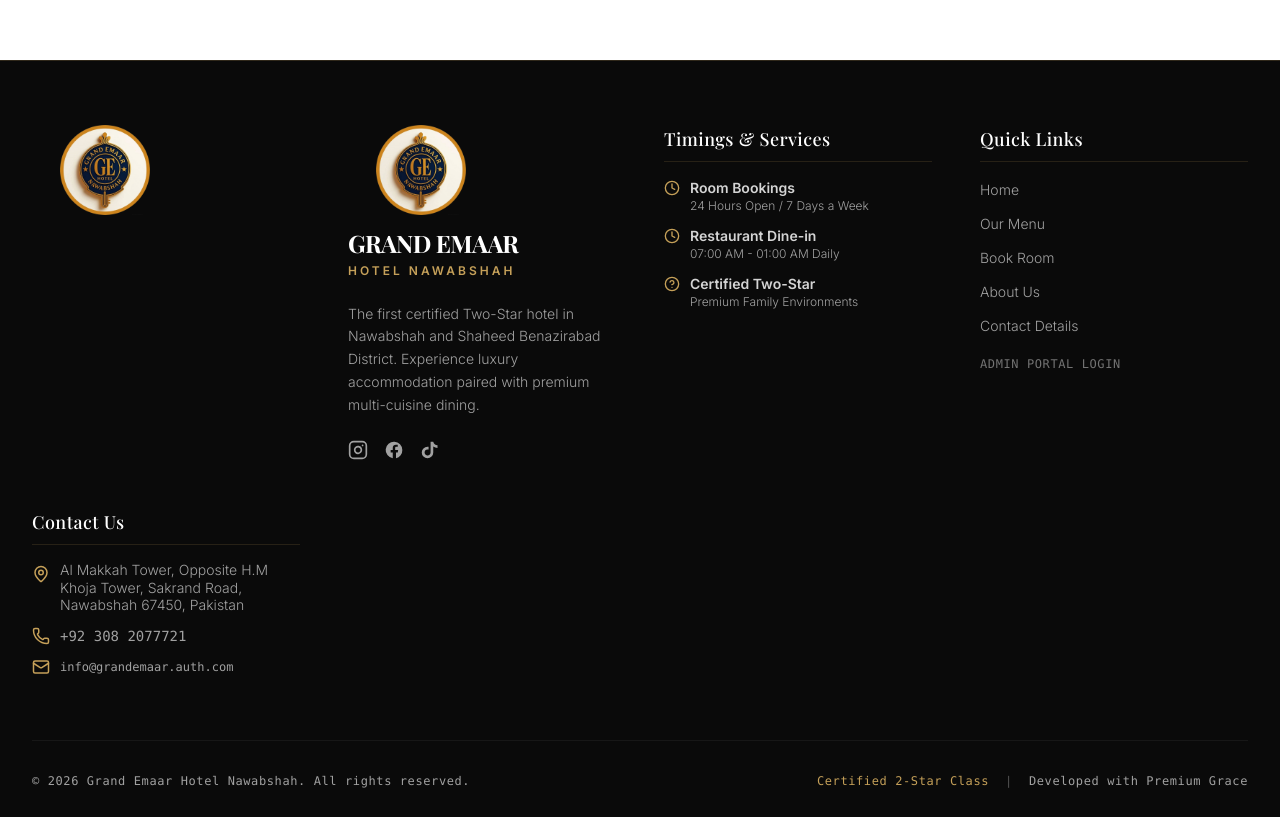
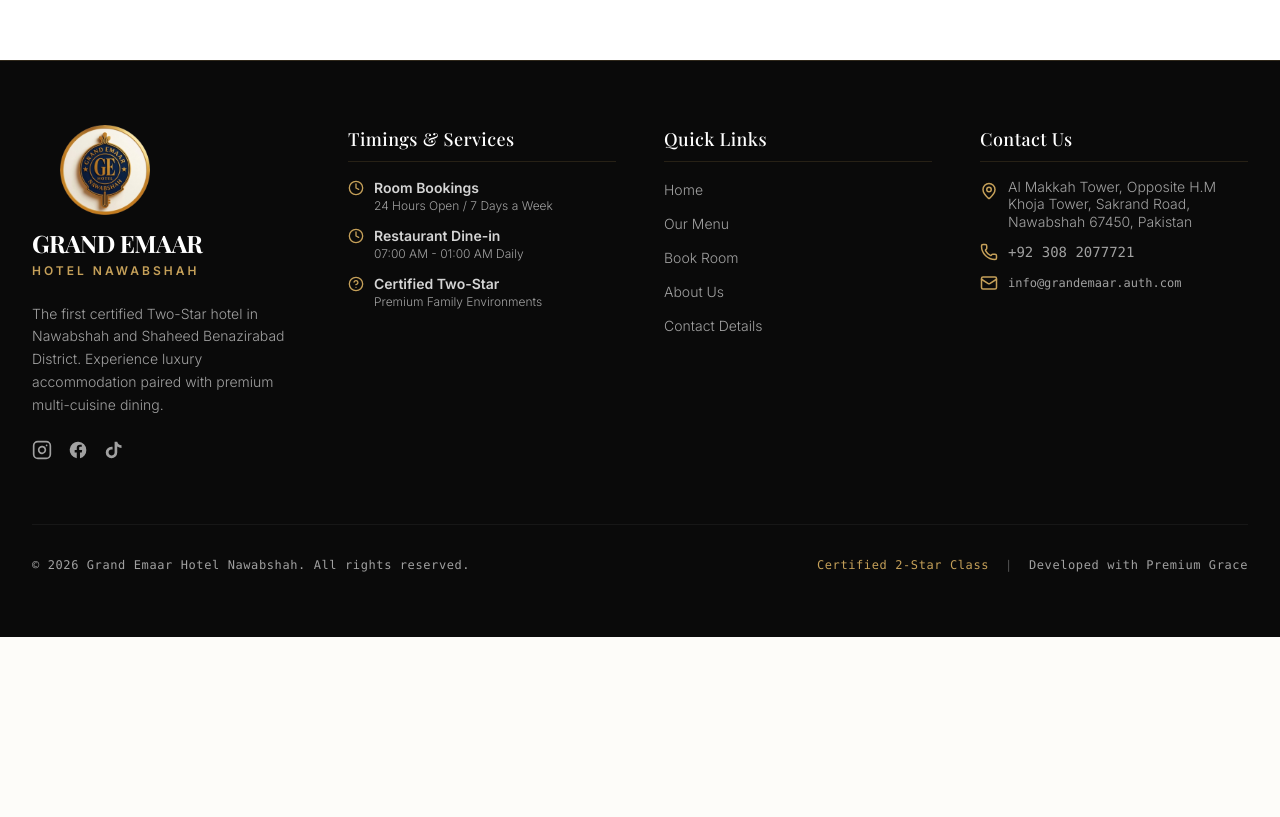
Before and after one commit to Hussainforvercel/grand-emaar-nawabshah, a Next.js app: page /about in a window 1280 px wide. Shown: the part 1980-2797 px from the top of the page. After the commit the page ends 2617 px from the top, so only its background shows below. Built offline with nearby package versions, Linux system fonts and the light colour scheme; a web font is replaced by a local one.

Commit message:
logo updated

```diff
--- a/components/admin/AdminSidebar.tsx
+++ b/components/admin/AdminSidebar.tsx
@@ -67,7 +67,7 @@
           <div className="p-6 border-b border-neutral-800">
             <Link href="/" className="flex flex-col items-start group">
             <Image
-                            src="/logo/logo_GE.png"
+                            src="/logo/logo.png"
                             alt="Grand Emaar Logo"
                             width={90}
                             height={90}
--- a/components/home/RestaurantSection.tsx
+++ b/components/home/RestaurantSection.tsx
@@ -82,19 +82,11 @@
                 id="restaurant-browse-menu"
                 className="inline-flex items-center gap-2 px-6 py-3 bg-[#C5A059] hover:bg-[#A98443] text-white font-semibold text-xs uppercase tracking-widest transition-all shadow-md hover:scale-[1.01]"
               >
-                Browse Menu <ArrowRight className="w-4 h-4" />
+                Browse Menu
               </Link>
 
-              <Link
-                href="/about"
-                className="text-xs uppercase tracking-widest text-neutral-500 font-bold hover:text-[#C5A059] transition-colors py-2"
-              >
-                Learn About Family Halls
-              </Link>
             </div>
-
           </motion.div>
-
         </div>
       </div>
     </section>
--- a/components/home/ServicesSection.tsx
+++ b/components/home/ServicesSection.tsx
@@ -128,11 +128,6 @@
                   <p className="text-sm leading-7 text-neutral-500">
                     {item.desc}
                   </p>
-
-                  <div className="mt-6 flex items-center gap-2 text-sm font-medium text-neutral-900 opacity-0 transition-all duration-300 group-hover:translate-x-1 group-hover:opacity-100">
-                    <span>Explore more</span>
-                    <ArrowRight className="h-4 w-4 text-[#C5A059]" />
-                  </div>
                 </div>
               </motion.div>
             );
--- a/components/layout/Footer.tsx
+++ b/components/layout/Footer.tsx
@@ -22,19 +22,10 @@
       <div className="max-w-7xl mx-auto px-4 sm:px-6 lg:px-8 py-16">
 
         <div className="grid grid-cols-1 md:grid-cols-2 lg:grid-cols-4 gap-12">
-
-          {/* Brand/About Brief */}<Image
-                src="/logo/logo_GE.png"
-                alt="Grand Emaar Logo"
-                width={90}
-                height={90}
-                priority
-                className="mb-3 ml-7 object-contain"
-                />
           <div className="space-y-4">
             <Link href="/" className="flex flex-col items-start">
             <Image
-                src="/logo/logo_GE.png"
+                src="/logo/logo.png"
                 alt="Grand Emaar Logo"
                 width={90}
                 height={90}
@@ -150,14 +141,7 @@
                   </Link>
                 </li>
               ))}
-              <li>
-                <Link
-                  href="/admin-login"
-                  className="text-xs tracking-wider text-neutral-500 hover:text-[#C5A059] transition-colors uppercase font-mono block pt-2"
-                >
-                  Admin Portal Login
-                </Link>
-              </li>
+
             </ul>
           </div>
 
--- a/components/layout/Navbar.tsx
+++ b/components/layout/Navbar.tsx
@@ -61,7 +61,7 @@
             {/* Logo area */}
             <Link href="/" className="flex items-center gap-3 group">
             <img
-              src="/logo/logo_GE.png"
+              src="/logo/logo.png"
               alt="Grand Emaar Logo"
               className="h-15 w-auto object-contain ml-8"
             />
--- a/components/menu/MenuCard.tsx
+++ b/components/menu/MenuCard.tsx
@@ -91,7 +91,7 @@
 
         {/* WhatsApp action */}
         <div className="pt-3 border-t border-neutral-100 flex items-center justify-between text-xs font-mono">
-          <span className="text-neutral-400">Authentic Food</span>
+          <span className="text-neutral-400">GRAND EMAAR</span>
 
           <a
             href={`https://wa.me/923082077721?text=${encodeURIComponent(
```
Also changed, not shown: app/menu/page.tsx (line endings or trailing spaces), public/logo/logo.png (added), public/logo/logo_GE.png (deleted).
